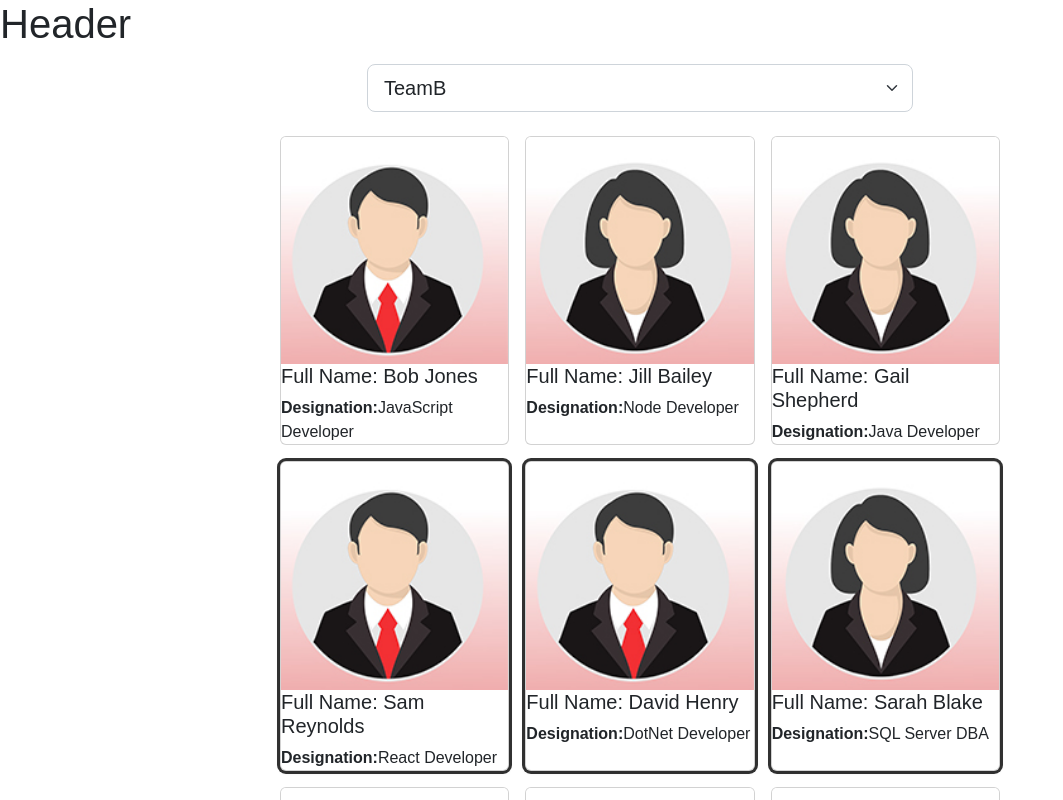
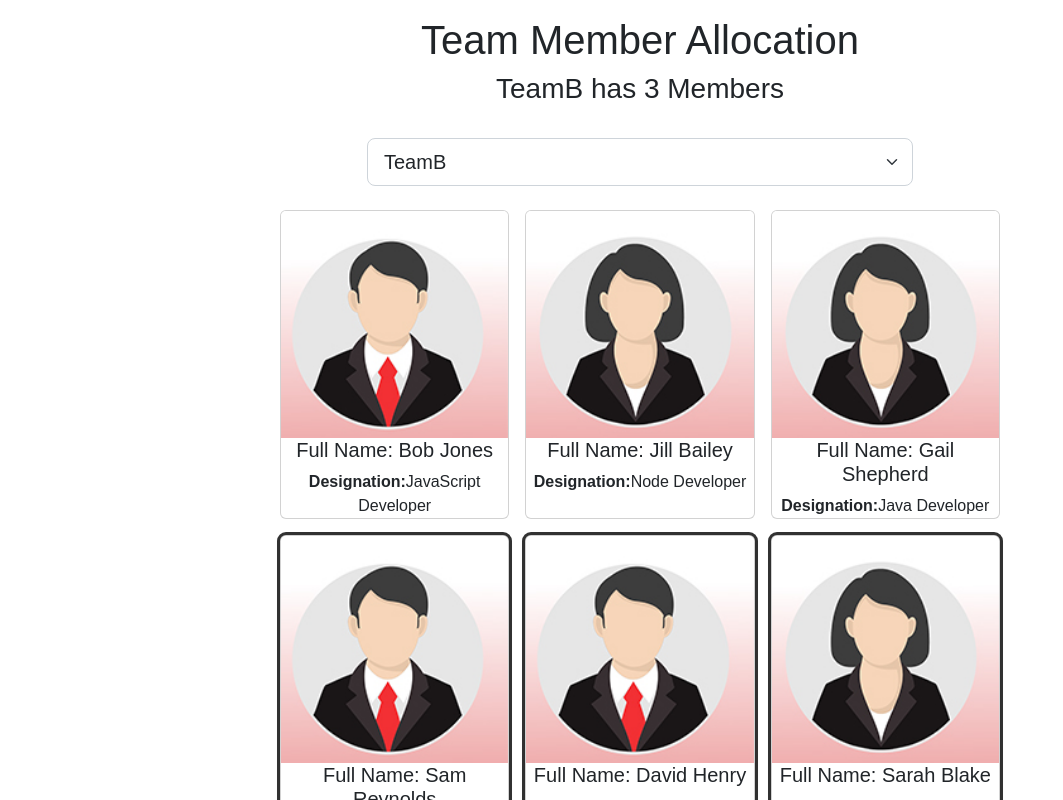
Before and after one commit to PivtoranisV/react-team-member-allocation, a React (Create React App) app: page / in a window 1280 px wide. Shown: the top 800 px of the page, without its empty margins (0-1063 px from the left). Built offline with nearby package versions, Linux system fonts and the light colour scheme.

Commit message:
Added Team member count

```diff
--- a/src/App.css
+++ b/src/App.css
@@ -10,3 +10,12 @@
 .standout {
   box-shadow: rgba(0, 0, 0, 0.16) 0 1px 4px, rgb(51, 51, 51) 0 0 0 3px;
 }
+
+h1,
+h2,
+h3,
+h4,
+h5,
+p {
+  text-align: center;
+}
--- a/src/App.jsx
+++ b/src/App.jsx
@@ -112,7 +112,13 @@
 
   return (
     <div>
-      <Header />
+      <Header
+        selectedTeam={selectedTeam}
+        teamMemberCount={
+          employees.filter((employee) => employee.teamName === selectedTeam)
+            .length
+        }
+      />
       <Employees
         employees={employees}
         selectedTeam={selectedTeam}
--- a/src/Header.jsx
+++ b/src/Header.jsx
@@ -1,11 +1,16 @@
-const Header = () => {
+const Header = ({ selectedTeam, teamMemberCount }) => {
+  return (
+    <header className="container">
+      <div className="row justify-content-center mt-3 mb-4">
+        <div className="col-8">
+          <h1>Team Member Allocation</h1>
+          <h3>
+            {selectedTeam} has {teamMemberCount} Members
+          </h3>
+        </div>
+      </div>
+    </header>
+  );
+};
 
-    return (
-        <header>
-            <h1>Header</h1>
-        </header>
-    )
-
-}
-
-export default Header
+export default Header;
```
